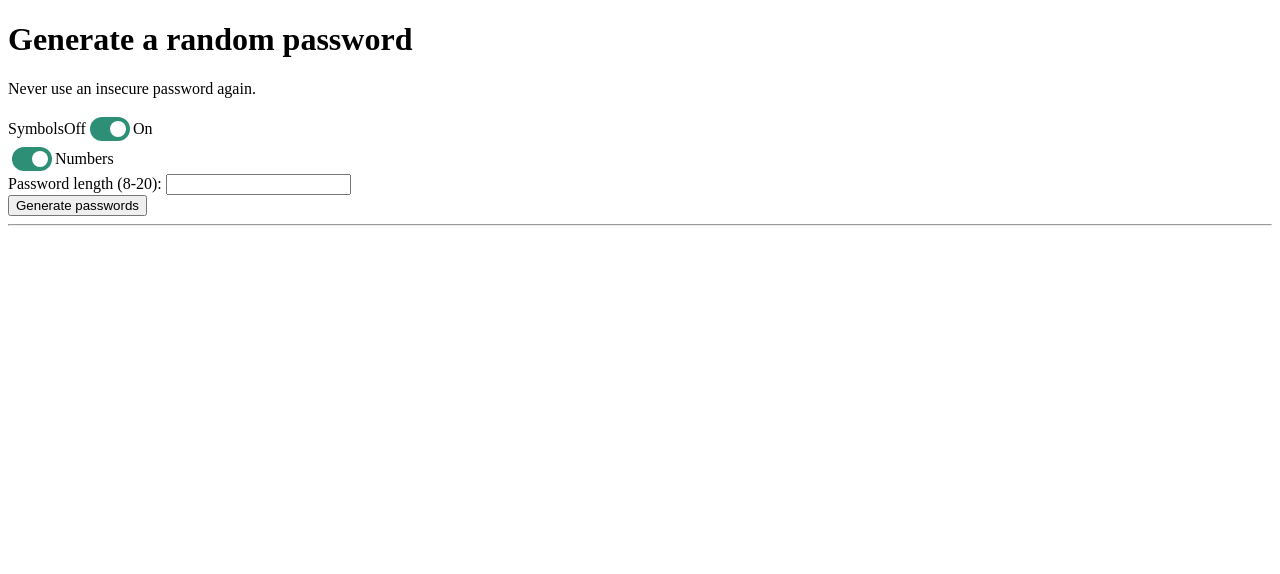
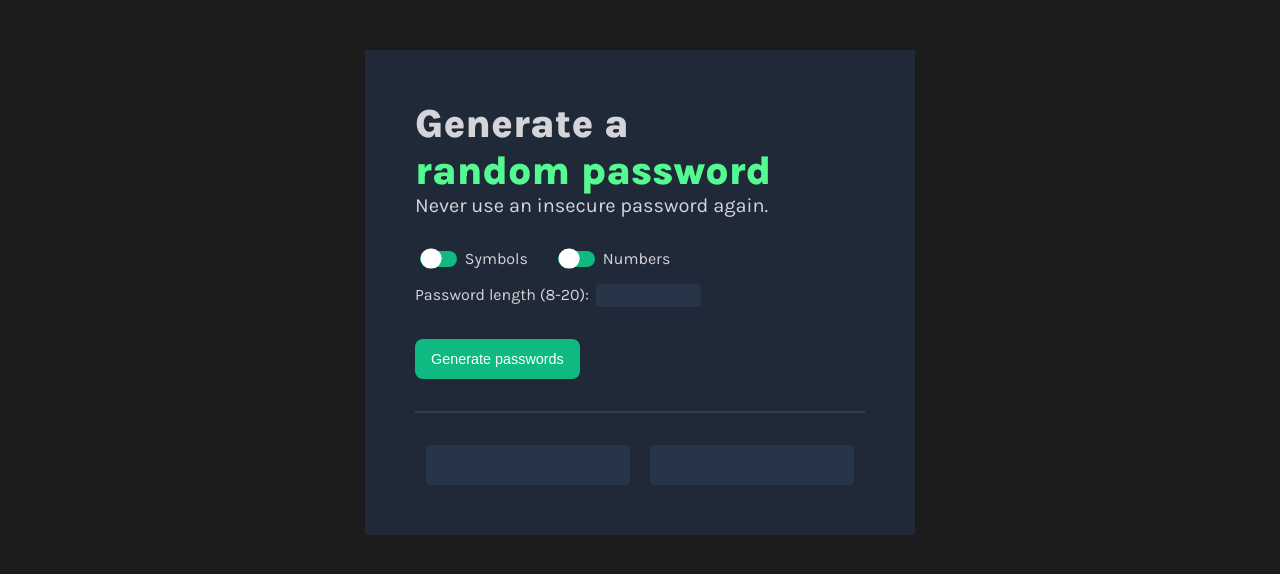
Before and after one commit to Rachael-git/password-generator, a plain HTML site: page index.html in a window 1280 px wide. Drawn offline with Linux system fonts and the light colour scheme.

Commit message:
Complete the layout and Add a feature
I have add a feature where the alert message will be disable when a user click on the text input again to add their desired length.

```diff
--- a/index.html
+++ b/index.html
@@ -3,36 +3,48 @@
 <head>
     <meta charset="UTF-8">
     <meta name="viewport" content="width=device-width, initial-scale=1.0">
+    <link rel="preconnect" href="https://fonts.googleapis.com">
+    <link href="https://fonts.googleapis.com/css2?family=Karla:ital,wght@0,200..800;1,200..800&display=swap" rel="stylesheet">
+    <link rel="preconnect" href="https://fonts.gstatic.com" crossorigin>
     <link rel="stylesheet" href="indexstyle.css">
     <title>Password Generator</title>
 </head>
 <body>
     <main>
-        <div class="title">
-        <h1>Generate a random password</h1>
-        <p>Never use an insecure password again.</p>
-        </div>
-        <div class="specification">
+
+        <h1 class="heading">Generate a
+        <span class="green-text">random password</span></h1>
+        <p class="supporting">Never use an insecure password again.</p>
+
+
+        <div class="toggle-container">
             <div class="toggle-wrapper">
+                <input type="checkbox" id="symbol-chk-box" checked >
                 <label for="symbol-chk-box">Symbols</label>
-                <span>Off</span>
-                <input type="checkbox" id="symbol-chk-box" checked >
-                <span>On</span>
+            </div>
 
-            </div>
             <div class="toggle-wrapper">
                 <input type="checkbox" id="number-chk-box" checked>
                 <label for="number-chk-box">Numbers</label>
             </div>
 
-            <label>Password length (8-20): </label>
-            <input id="user-length-input">
-            <span id="alert-message"></span>
         </div>
+
+        <div id="length-container">
+            <label for="user-length-input">Password length (8-20): </label>
+            <div class="msg-alert">
+                <input type="text" id="user-length-input"  size="10" onfocus="inputFocused()">
+
+                <p id="alert-message"></p>
+            </div>
+        </div>
+
         <button id="generateBtn">Generate passwords</button>
         <hr>
-        <p id="password-one"></p>
-        <p id="password-two"></p>
+        <div class="password-container">
+            <p id="password-one" class="password"></p>
+            <p id="password-two" class="password"></p>
+        </div>
     </main>
     <script src="index.js"></script>
 </body>
--- a/index.js
+++ b/index.js
@@ -1,3 +1,11 @@
+
+// Password generator
+// - Ability to set password length -> DONE
+// - Toggle " symbols" and  "numbers" on/off -> DONE
+// - Add copy - on - click
+
+
+
 const characters = ["A","B","C","D","E","F","G","H","I","J","K","L","M","N","O","P","Q","R","S","T","U","V","W","X","Y","Z","a","b","c","d","e","f","g","h","i","j","k","l","m","n","o","p","q","r","s","t","u","v","w","x","y","z", "0", "1", "2", "3", "4", "5", "6", "7", "8", "9","~","`","!","@","#","$","%","^","&","*","(",")","_","-","+","=","{","[","}","]",",","|",":",";","<",">",".","?","/"];
 const symbolArray = ["~","`","!","@","#","$","%","^","&","*","(",")","_","-","+","=","{","[","}","]",",","|",":",";","<",">",".","?","/"];
 
@@ -12,13 +20,12 @@ let pwDefaultLenght = 15;
 let firstPw = ""
 let secondPw = ""
 
-
-
 document.getElementById("generateBtn").onclick = function () {
     firstPw = ""
     secondPw = ""
     passwordOne.textContent = firstPw
     passwordTwo.textContent  = secondPw
+
     let passwordLength = checkLenghtInput(userLenghtInput.value)
 
     if (!symbolChkBx.checked && numberChkBx.checked) {
@@ -47,12 +54,15 @@ function checkLenghtInput(userLenghtInput) {
     } else {
          if (isNaN(userLenghtInput) || userLenghtInput < 8 || userLenghtInput > 20 ) {
             document.getElementById("alert-message").textContent = "Must enter a number between 8 to 20"
+            document.getElementById("length-container").style.marginBottom = "calc(2rem - 1ch)"
         } else {
             document.getElementById("alert-message").textContent = " "
             return userLenghtInput
         }
     }
 }
+
+
 function noSymRequest(){
  //not include symbols into passwords//
 
@@ -83,6 +93,8 @@ function noSymAndNumRequest() {
     }
     return noSymsAndnum
 }
+
+
 function generatePassword (passwordLen, charArray ) {
     for(let i = 0; i < passwordLen; i++){
         firstPw += charArray[Math.floor(Math.random() * charArray.length)]
@@ -91,3 +103,10 @@ function generatePassword (passwordLen, charArray ) {
     passwordOne.textContent = firstPw
     passwordTwo.textContent = secondPw
 }
+
+// to clear input value when focusihg on input text //
+function inputFocused() {
+    document.getElementById("alert-message").textContent = ""
+    userLenghtInput.value = ""
+    document.getElementById("length-container").style.marginBottom = "2rem"
+}
--- a/indexstyle.css
+++ b/indexstyle.css
@@ -1,36 +1,138 @@
+* {
+    margin: 0;
+    padding: 0;
+    box-sizing: border-box;
+}
+body {
+    background-color: #1c1c1c;
+    font-family: "Karla", serif;
+}
+
+main{
+    background-color: #1F2937;
+    width: 550px;
+    margin: 50px auto;
+
+    color: #D5D4D8;
+    padding: 50px;
+}
+.heading{
+    font-weight: 800;
+    font-size: 2.5rem;
+    white-space: pre-line;
+}
+.green-text {
+    color:#55F991;
+}
+.supporting{
+    font-size: 1.25rem;
+    font-weight: 400;
+
+}
+
+
+
+.toggle-container{
+    text-align: left;
+    display: flex;
+    justify-content: flex-start;
+    gap: 1.25rem;
+    width: 95%;
+    margin: 2rem 0 1rem ;
+}
 .toggle-wrapper {
+    margin: 0 5px;
     display: flex;
+    justify-content: baseline;
     align-items: center;
+    gap: 0.5rem;
 }
-.toggle-wrapper > input {
+
+
+input[type=checkbox] {
     appearance: none;
     position: relative;
-    width: 2.5rem;
-    height: 1.5rem;
+    width: 2.3rem;
+    height: 1rem;
     border-radius: 25px;
-    background-color: rgb(143, 218, 199);
+    background-color: #7c7c7c;
     transition: background 0.3s;
     outline: none;
     cursor: pointer;
 }
-
-.toggle-wrapper > input::after {
+input[type=checkbox]::after {
     content: "";
     position: absolute;
     background-color: rgb(255, 255, 255);
-    height: 1rem;
-    width: 1rem;
+    height: 1.3rem;
+    width: 1.3rem;
     top: 50%;
-    left: 30%;
+    left: 70%;
     transform: translate(-50%, -50%);
     border-radius: 50%;
     transition:  left 0.3s;
 }
-
-.toggle-wrapper > input:checked {
-    background-color: rgb(45, 143, 118);
+input[type=checkbox]:checked {
+    background-color: #10B981;
+}
+input[type=checkbox]:checked::after {
+    left: 30%
 }
 
-.toggle-wrapper > input:checked::after {
-    left: 70%
+
+
+#length-container {
+    text-align: left;
+    display: flex;
+    align-items: baseline;
+    width: 95%;
+    margin-bottom: 2rem;
 }
+input[type="text"] {
+    background-color: #273549;
+    color: white;
+    border: none;
+    border-radius: 0.25rem;
+    padding: 0.25rem;
+    margin-left: 1ch;
+}
+#alert-message {
+    font-size: 0.85rem;
+    font-weight: 600;
+    color: #da4b6a;
+}
+
+
+button {
+    background-color: #10B981;
+    border: none;
+    border-radius: 0.5rem;
+    padding: 0.75rem 1rem;
+    font-size: 0.9rem;
+    color: #fff;
+}
+
+
+hr {
+    margin: 2rem auto;
+    border: 1px solid #2F3E53;
+}
+
+
+.password-container {
+    margin: 0 auto;
+    display: flex;
+    justify-content: space-between;
+    align-items: center;
+    gap: 1.25rem;
+    width: 95%;
+}
+.password {
+    width: 70%;
+    height: 2.5rem;
+    padding-top: 0.5rem;
+    background-color: #273549;
+    color: #55F991;
+    text-align: center;
+    border-radius: 0.25rem;
+}
```
